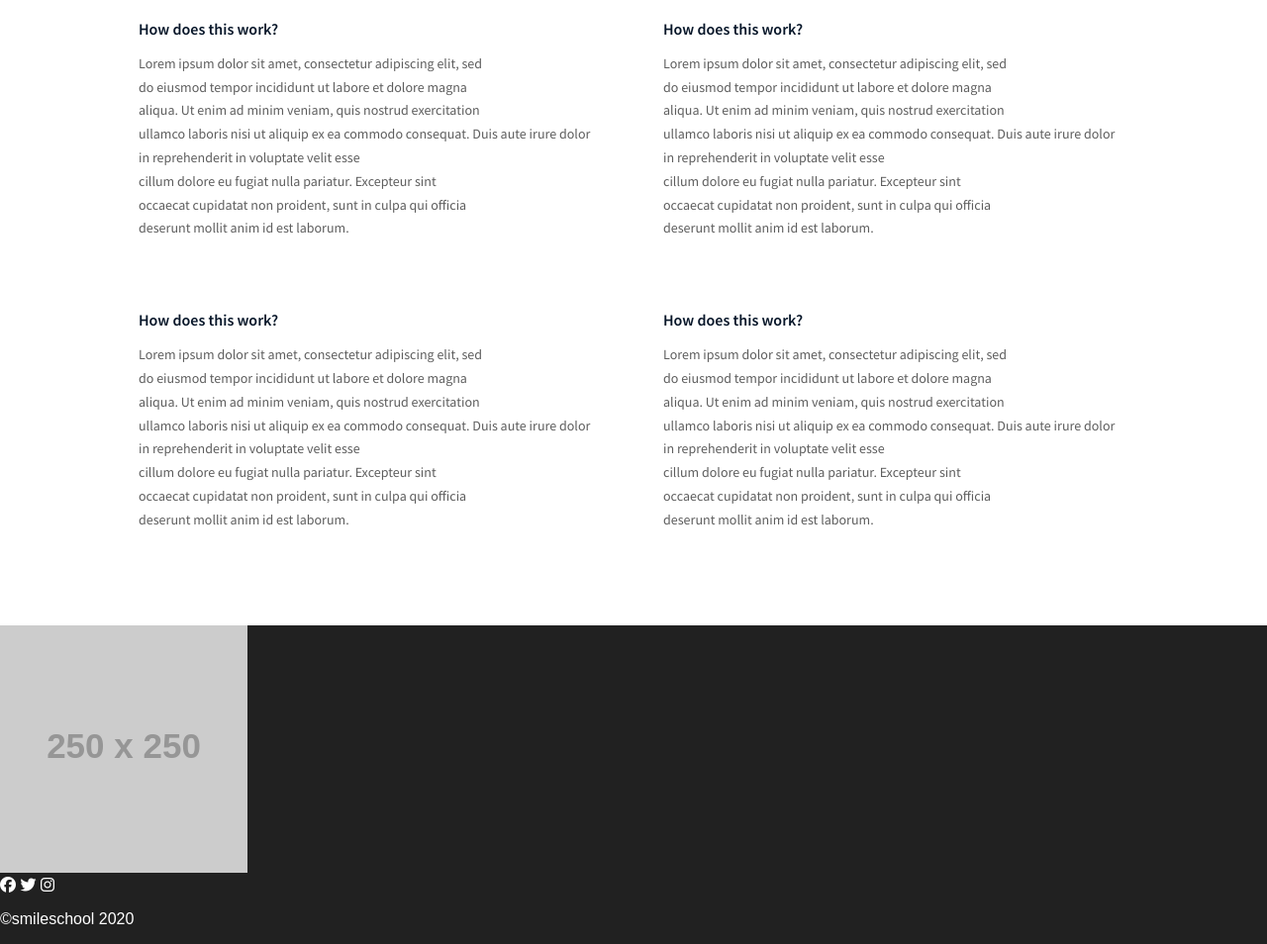
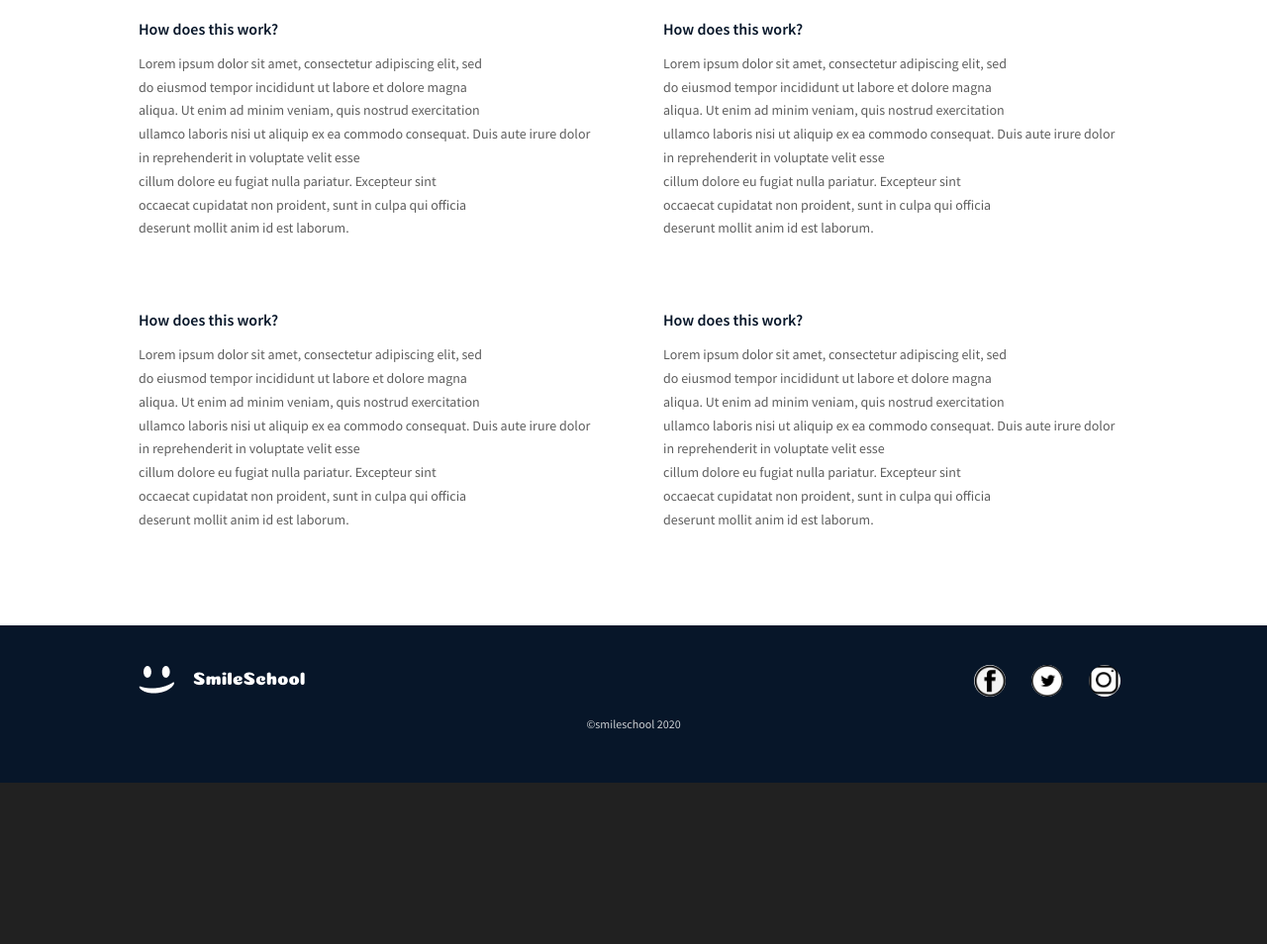
Before and after one commit to Jerrycontop/alx_html_css, a plain HTML site: page css_advanced/index.html in a window 1280 px wide. Shown: the part 2937-3891 px from the top of the page at 99% size. After the commit the page ends 3728 px from the top, so only its background shows below. Drawn offline with Linux system fonts and the light colour scheme; placeholder pictures from the web are drawn by us.

Commit message:
Style footer section based on Figma design

```diff
--- a/css_advanced/index.html
+++ b/css_advanced/index.html
@@ -243,23 +243,26 @@
                         Excepteur sint<br> occaecat cupidatat non proident, sunt in culpa qui officia<br> deserunt mollit anim id est laborum.
                        </p>
                     </div>
-
                 </div>
             </div>
         </section>
     </main>
     <footer>
-        <section>
-            <div>
-                <img src="https://fakeimg.pl/250x250?text=Sample+Logo" alt="logo">
-                <div>
-                    <i class="fa-brands fa-facebook"></i>
-                    <i class="fa-brands fa-twitter"></i>
-                    <i class="fa-brands fa-instagram"></i>
-                </div>
-            </div>
-            <p>©smileschool 2020</p>
-        </section>
-    </footer>
+  <section class="footer-content">
+    <div class="container">
+      <div class="footer-top">
+        <img src="logo.png" alt="Logo" class="footer-logo">
+
+        <div class="footer-icons">
+          <img src="f1.jpg" alt="facebook" class="footer-facebook">
+          <img src="t2.jpg" alt="twitter" class="footer-twitter">
+          <img src="I3.jpg" alt="instagram" class="footer-instagram">
+        </div>
+      </div>
+
+      <p class="footer-note">©smileschool 2020</p>
+    </div>
+  </section>
+</footer>
 </body>
 </html>
--- a/css_advanced/styles.css
+++ b/css_advanced/styles.css
@@ -458,3 +458,48 @@
   color: #5e5e5e;
   font-family: 'Source Sans Pro', sans-serif;
 }
+
+.footer-content {
+  background-color: #071629;
+  color: white;
+  text-align: center;
+  padding: 40px 20px;
+}
+
+.footer-top {
+  display: flex;
+  justify-content: space-between;
+  align-items: center;
+  flex-wrap: wrap;
+  gap: 20px;
+  max-width: 1000px;
+  margin: 0 auto 20px;
+}
+
+.footer-logo {
+  height: 30px; /* Adjust logo size */
+  width: auto;
+}
+
+.footer-icons {
+  display: flex;
+  align-items: center;
+  gap: 10px;
+}
+.footer-icons img {
+   width: 32px;
+  height: 32px;
+  border-radius: 50%;
+  object-fit: cover;
+  margin: 0 8px;
+}
+
+.footer-icons i:hover {
+  color: #C271FF;
+}
+
+.footer-note {
+  font-family: 'Source Sans Pro', sans-serif;
+  font-size: 12px;
+  color: #ffffffcc;
+}
```
Also changed, not shown: css_advanced/I3.jpg (added), css_advanced/f1.jpg (added), css_advanced/t2.jpg (added).
